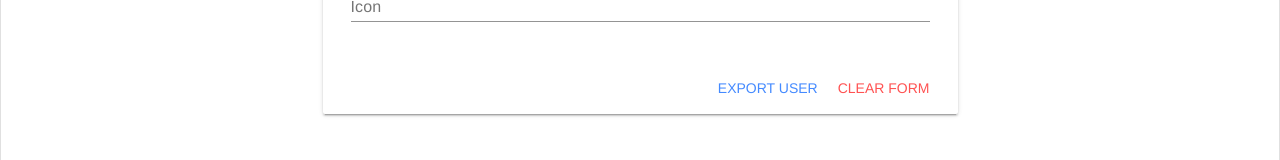
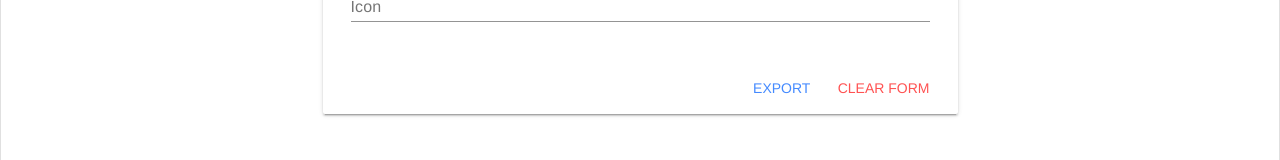
Before and after one commit to CellProfiling/HPA-model-zoo, a Vue app: page /#/generator in a window 1280 px wide. Shown: the part 486-646 px from the top of the page. Built offline with nearby package versions, Linux system fonts and the light colour scheme.

Commit message:
Clean up

```diff
--- a/src/components/ManifestGenerator.vue
+++ b/src/components/ManifestGenerator.vue
@@ -101,12 +101,12 @@
         <md-progress-bar md-mode="indeterminate" v-if="sending" />
 
         <md-card-actions>
-          <md-button type="submit" class="md-primary" :disabled="sending">Export user</md-button>
+          <md-button type="submit" class="md-primary" :disabled="sending">Export</md-button>
           <md-button class="md-accent" v-on:click="clearForm()">Clear form</md-button>
         </md-card-actions>
       </md-card>
 
-      <md-snackbar :md-active.sync="userSaved">The model {{ lastModel }} was saved with success!</md-snackbar>
+      <md-snackbar :md-active.sync="formExported">The model {{ lastModel }} was exported with success!</md-snackbar>
     </form>
   </div>
 </template>
@@ -138,7 +138,7 @@
         description: null,
         icon: null
       },
-      userSaved: false,
+      formExported: false,
       sending: false,
       lastUser: null
     }),
@@ -207,7 +207,7 @@
         FileSaver.saveAs(blob, "exported_user.json")
 
         this.lastModel = `${this.form.modelName} ${this.form.author}`
-        this.userSaved = true
+        this.formExported = true
         this.sending = false
       },
       validateUser () {
```
